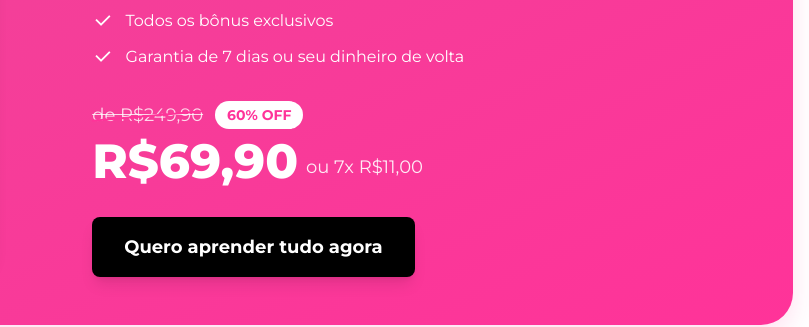
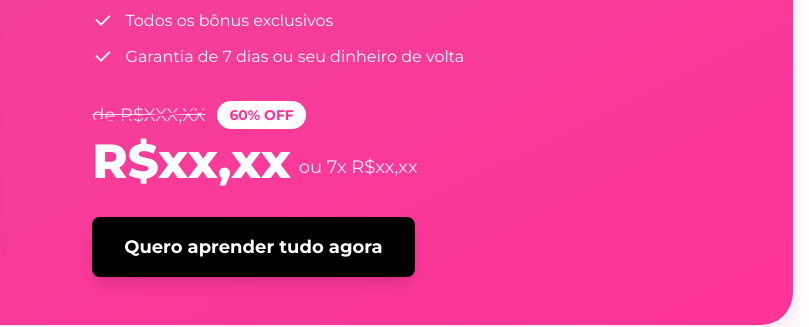
Before and after one commit to FernandezGrouth/unhaspro, a plain HTML site: page index.html in a window 1280 px wide. Shown: the part 4579-4906 px from the top of the page, 471-1280 px from the left. Drawn offline with nearby package versions, Linux system fonts and the light colour scheme.

Commit message:
Update index.html

```diff
--- a/index.html
+++ b/index.html
@@ -506,12 +506,12 @@ Comece agora mesmo a transformar sua vida e construir uma carreira de sucesso na
 </ul>
 <div class="mb-8">
 <div class="flex items-center gap-3 mb-2">
-<span class="text-lg text-white text-opacity-80 line-through price-tag">de R$249,90</span>
+<span class="text-lg text-white text-opacity-80 line-through price-tag">de R$XXX,XX</span>
 <span class="bg-white text-primary px-3 py-1 rounded-full text-sm font-bold">60% OFF</span>
 </div>
 <div class="flex flex-col sm:flex-row sm:items-end gap-2">
-<span class="text-3xl sm:text-4xl md:text-5xl font-extrabold">R$69,90</span>
-<span class="text-base sm:text-lg text-white text-opacity-90 sm:mb-1">ou 7x R$11,00</span>
+<span class="text-3xl sm:text-4xl md:text-5xl font-extrabold">R$xx,xx</span>
+<span class="text-base sm:text-lg text-white text-opacity-90 sm:mb-1">ou 7x R$xx,xx</span>
 </div>
 </div>
 <button class="bg-black text-white font-bold py-4 px-8 rounded-button text-lg shadow-lg hover:shadow-xl transition-all duration-300 w-full md:w-auto whitespace-nowrap">
```
